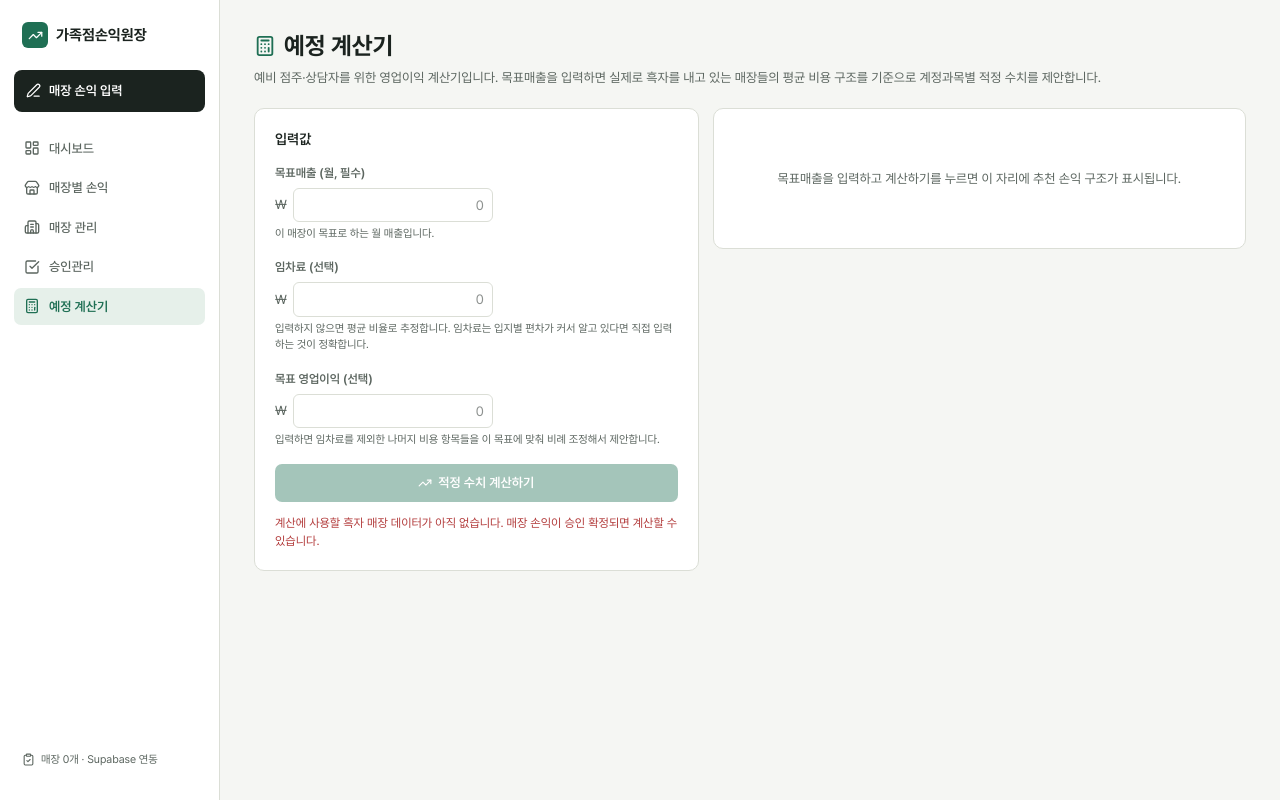
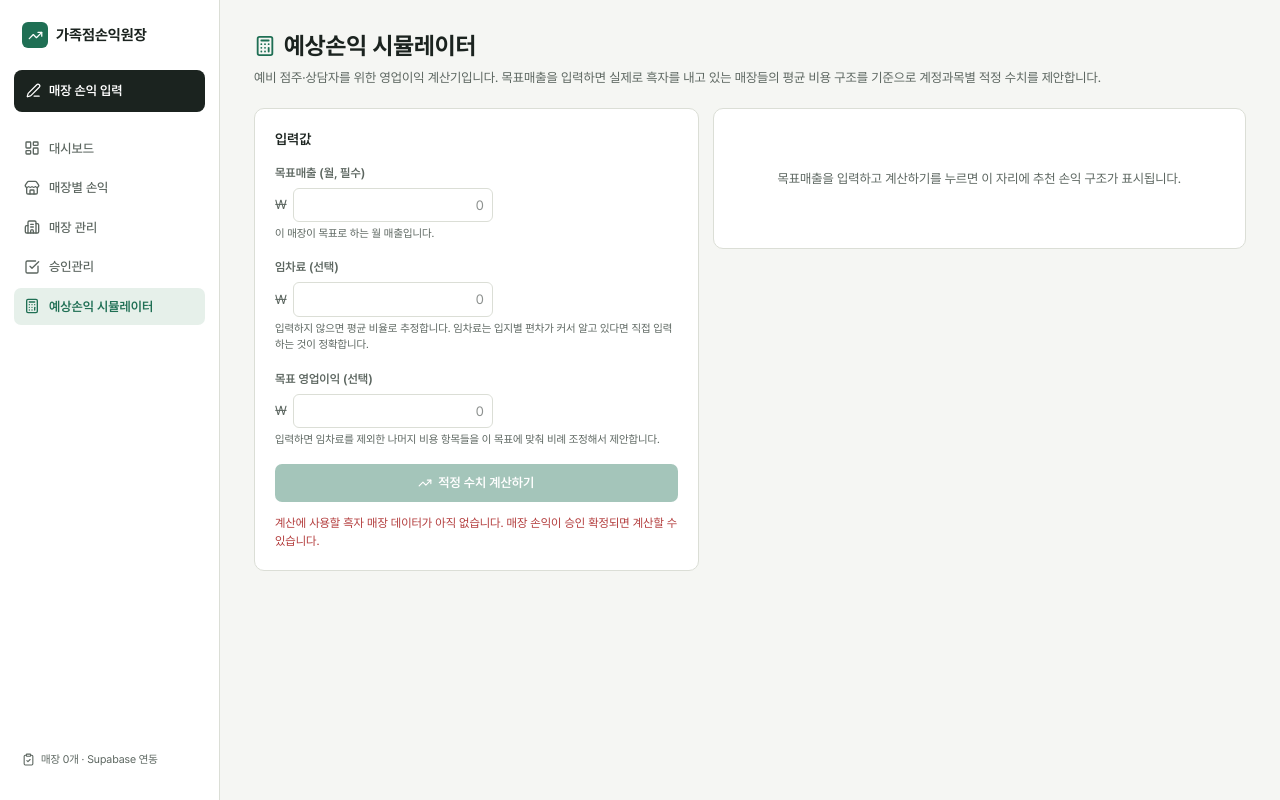
Before and after one commit to qorrha204-svg/franchise-pl-platform, a Next.js app: page /calculator in a window 1280 px wide. Built offline with nearby package versions, Linux system fonts and the light colour scheme; no server answers; the database is empty.

Commit message:
Rename 예정 계산기 to 예상손익 시뮬레이터

```diff
--- a/app/calculator/page.js
+++ b/app/calculator/page.js
@@ -46,7 +46,7 @@ export default function CalculatorPage() {
       <div style={{ display: "flex", alignItems: "center", gap: 8, marginBottom: 4 }}>
         <Calculator size={22} color={COLORS.accent} />
         <h1 style={{ fontFamily: "var(--font-display)", fontSize: 24, fontWeight: 700, color: COLORS.ink, margin: 0 }}>
-          예정 계산기
+          예상손익 시뮬레이터
         </h1>
       </div>
       <p style={{ color: COLORS.inkSoft, fontSize: 13, marginBottom: 20 }}>
--- a/components/AppShell.jsx
+++ b/components/AppShell.jsx
@@ -28,7 +28,7 @@ const NAV = [
   { href: "/stores", label: "매장별 손익", icon: Store },
   { href: "/manage", label: "매장 관리", icon: Building2 },
   { href: "/approval", label: "승인관리", icon: CheckSquare, badgeKey: "pending" },
-  { href: "/calculator", label: "예정 계산기", icon: Calculator },
+  { href: "/calculator", label: "예상손익 시뮬레이터", icon: Calculator },
 ];
 
 export default function AppShell({ children }) {
--- a/lib/benchmarks.js
+++ b/lib/benchmarks.js
@@ -4,7 +4,7 @@ const COST_CODES = ACCOUNTS.filter((a) => a.type === "cost").map((a) => a.code);
 
 // Average cost-to-revenue ratio per account, computed only from confirmed
 // store/month records that were actually profitable (흑자). Used both by
-// the 예정 계산기 planner and by the store-detail solution suggestions, so
+// the 예상손익 시뮬레이터 planner and by the store-detail solution suggestions, so
 // both features are grounded in the same "what do healthy stores look
 // like" baseline.
 export function computeBenchmarkRatios(financials) {
```
